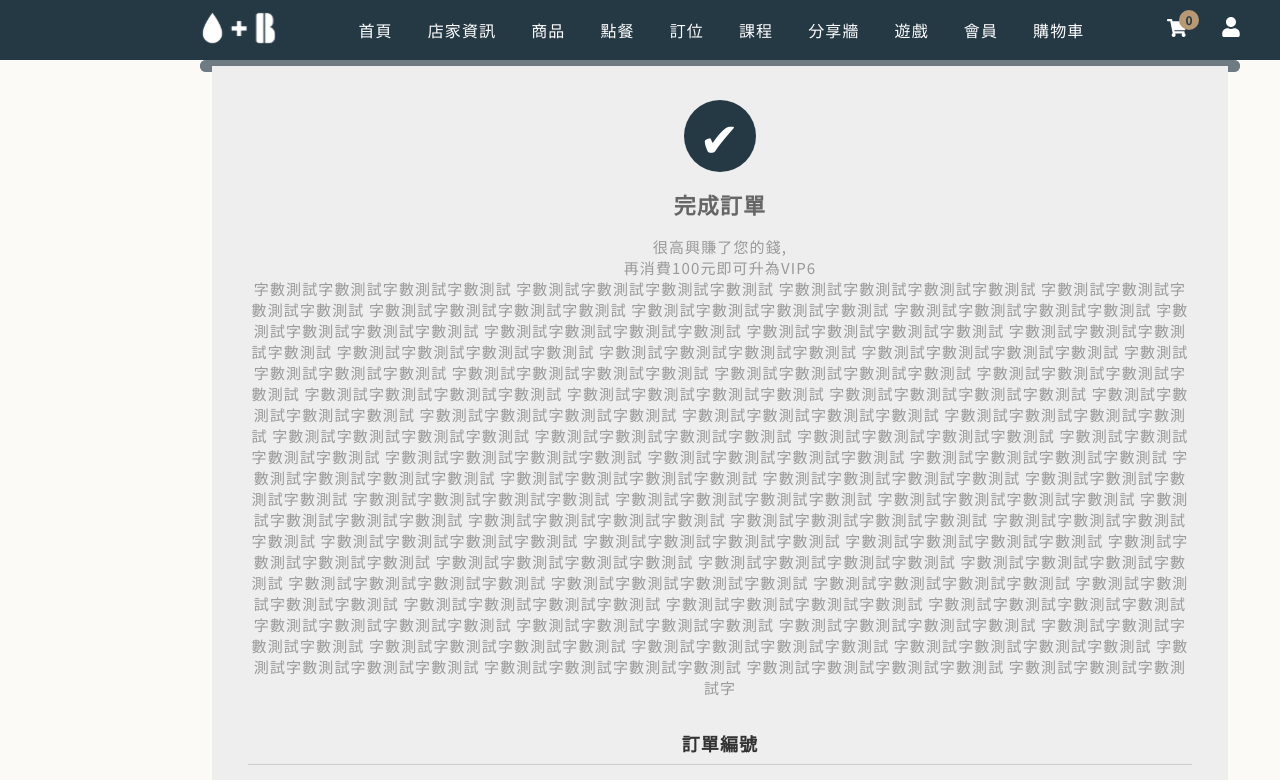
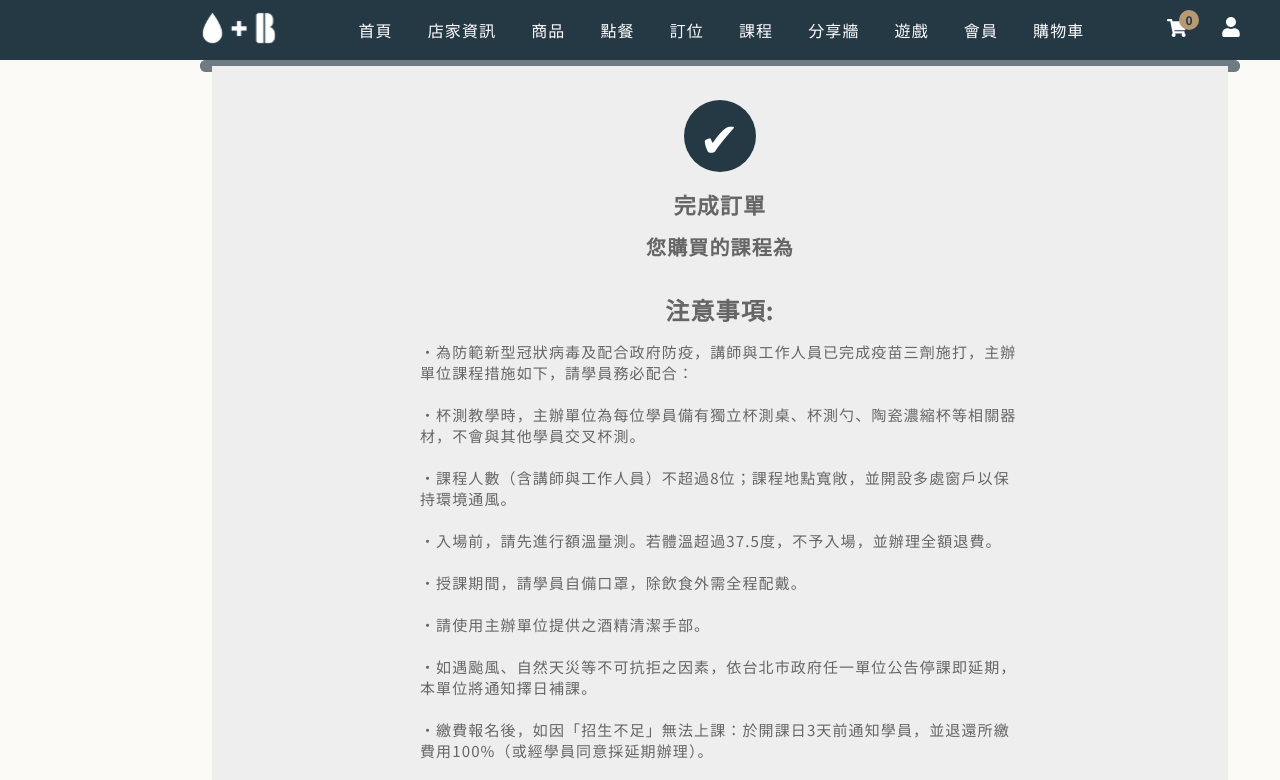
Before and after one commit to hunter850/coffee_react, a React (Create React App) app: page /course/orders in a window 1280 px wide. Shown: the top 780 px of the page. Built offline with nearby package versions, Linux system fonts and the light colour scheme; no server answers; what react-chatbot-kit would draw is missing.

Commit message:
訂單完成的頁面

```diff
--- a/src/component/NavBar/NavBar.jsx
+++ b/src/component/NavBar/NavBar.jsx
@@ -16,7 +16,6 @@ function NavBar({ navPosition = 'fixed' }) {
     const { sid, name, token, setAuth } = useAuth();
     const { count, getCount, handleLogout } = useNav();
     const navigate = useNavigate();
-
     // 下拉選單顯示的狀態
     const [navDropDown, setNavDropDown] = useState("");
 
--- a/src/routes/course/CourseDetailed.js
+++ b/src/routes/course/CourseDetailed.js
@@ -136,7 +136,6 @@ const CourseDetailed = () => {
                 }
             });
     };
-
     const getCourseDetailedData = () => {
         axios.get(courseDataGet)
             .then((res) => {
--- a/src/routes/course/OrderCompleted.js
+++ b/src/routes/course/OrderCompleted.js
@@ -17,9 +17,7 @@ function OrderCompleted() {
     url.searchParams.get("orderId");
     const courseSid = url.searchParams.get("orderId");
     console.log(courseSid);
-
     const orderNumber = parseInt(new Date() / 1000);
-
     // 取得當筆訂單的資訊
     const getCourseData = () => {
         axios.get(courseDataGet).then((res) => {
@@ -52,76 +50,41 @@ function OrderCompleted() {
                                 完成訂單
                             </div>
                             <div className="success-description">
-                                很高興賺了您的錢, <br />
-                                再消費100元即可升為VIP6 <br />
-                                字數測試字數測試字數測試字數測試
-                                字數測試字數測試字數測試字數測試
-                                字數測試字數測試字數測試字數測試
-                                字數測試字數測試字數測試字數測試
-                                字數測試字數測試字數測試字數測試
-                                字數測試字數測試字數測試字數測試
-                                字數測試字數測試字數測試字數測試
-                                字數測試字數測試字數測試字數測試
-                                字數測試字數測試字數測試字數測試
-                                字數測試字數測試字數測試字數測試
-                                字數測試字數測試字數測試字數測試
-                                字數測試字數測試字數測試字數測試
-                                字數測試字數測試字數測試字數測試
-                                字數測試字數測試字數測試字數測試
-                                字數測試字數測試字數測試字數測試
-                                字數測試字數測試字數測試字數測試
-                                字數測試字數測試字數測試字數測試
-                                字數測試字數測試字數測試字數測試
-                                字數測試字數測試字數測試字數測試
-                                字數測試字數測試字數測試字數測試
-                                字數測試字數測試字數測試字數測試
-                                字數測試字數測試字數測試字數測試
-                                字數測試字數測試字數測試字數測試
-                                字數測試字數測試字數測試字數測試
-                                字數測試字數測試字數測試字數測試
-                                字數測試字數測試字數測試字數測試
-                                字數測試字數測試字數測試字數測試
-                                字數測試字數測試字數測試字數測試
-                                字數測試字數測試字數測試字數測試
-                                字數測試字數測試字數測試字數測試
-                                字數測試字數測試字數測試字數測試
-                                字數測試字數測試字數測試字數測試
-                                字數測試字數測試字數測試字數測試
-                                字數測試字數測試字數測試字數測試
-                                字數測試字數測試字數測試字數測試
-                                字數測試字數測試字數測試字數測試
-                                字數測試字數測試字數測試字數測試
-                                字數測試字數測試字數測試字數測試
-                                字數測試字數測試字數測試字數測試
-                                字數測試字數測試字數測試字數測試
-                                字數測試字數測試字數測試字數測試
-                                字數測試字數測試字數測試字數測試
-                                字數測試字數測試字數測試字數測試
-                                字數測試字數測試字數測試字數測試
-                                字數測試字數測試字數測試字數測試
-                                字數測試字數測試字數測試字數測試
-                                字數測試字數測試字數測試字數測試
-                                字數測試字數測試字數測試字數測試
-                                字數測試字數測試字數測試字數測試
-                                字數測試字數測試字數測試字數測試
-                                字數測試字數測試字數測試字數測試
-                                字數測試字數測試字數測試字數測試
-                                字數測試字數測試字數測試字數測試
-                                字數測試字數測試字數測試字數測試
-                                字數測試字數測試字數測試字數測試
-                                字數測試字數測試字數測試字數測試
-                                字數測試字數測試字數測試字數測試
-                                字數測試字數測試字數測試字數測試
-                                字數測試字數測試字數測試字數測試
-                                字數測試字數測試字數測試字數測試
-                                字數測試字數測試字數測試字數測試
-                                字數測試字數測試字數測試字數測試
-                                字數測試字數測試字數測試字數測試
-                                字數測試字數測試字數測試字數測試
-                                字數測試字數測試字數測試字數測試
-                                字數測試字數測試字數測試字數測試
-                                字數測試字數測試字數測試字數測試
-                                字數測試字數測試字數測試字
+                                <div className="success-description-wrap">
+                                    <div className="course-order-title">
+                                        <h6>您購買的課程為</h6>
+                                        <br />
+                                        <h6 style={{ color: "#253945" }}>
+                                            {" "}
+                                            {courseData.course_name}
+                                        </h6>
+                                        <br />
+                                        <h5>注意事項:</h5>
+                                    </div>
+                                    <br />
+                                    ‧為防範新型冠狀病毒及配合政府防疫，講師與工作人員已完成疫苗三劑施打，主辦單位課程措施如下，請學員務必配合：
+                                    <br />
+                                    <br />
+                                    ‧杯測教學時，主辦單位為每位學員備有獨立杯測桌、杯測勺、陶瓷濃縮杯等相關器材，不會與其他學員交叉杯測。
+                                    <br />
+                                    <br />
+                                    ‧課程人數（含講師與工作人員）不超過8位；課程地點寬敞，並開設多處窗戶以保持環境通風。
+                                    <br />
+                                    <br />
+                                    ‧入場前，請先進行額溫量測。若體溫超過37.5度，不予入場，並辦理全額退費。
+                                    <br />
+                                    <br />
+                                    ‧授課期間，請學員自備口罩，除飲食外需全程配戴。
+                                    <br />
+                                    <br />
+                                    ‧請使用主辦單位提供之酒精清潔手部。
+                                    <br />
+                                    <br />
+                                    ‧如遇颱風、自然天災等不可抗拒之因素，依台北市政府任一單位公告停課即延期，本單位將通知擇日補課。
+                                    <br />
+                                    <br />
+                                    ‧繳費報名後，如因「招生不足」無法上課：於開課日3天前通知學員，並退還所繳費用100%（或經學員同意採延期辦理）。
+                                </div>
                             </div>
                             <div className="order-details">
                                 <div className="order-number-label">
--- a/src/routes/course/OrderCompleted.scss
+++ b/src/routes/course/OrderCompleted.scss
@@ -20,6 +20,7 @@
     position: relative;
     overflow: hidden;
     height: 100vh;
+    margin-bottom: 30px;
 }
 
 .paper {
@@ -100,16 +101,24 @@
 .success-description {
     font-size: 15px;
     line-height: 21px;
-    color: #999;
-    text-align: center;
+    color: #666;
+    text-align: start;
     margin-bottom: 24px;
     min-width: 944px;
     min-height: 470px;
 }
 
+.success-description-wrap {
+    width: 600px;
+    margin: auto;
+}
+
+.course-order-title {
+    text-align: center;
+}
 .order-details {
     text-align: center;
-    color: #333;
+    color: #666;
     font-weight: bold;
     .order-number-label {
         font-size: 18px;
```
